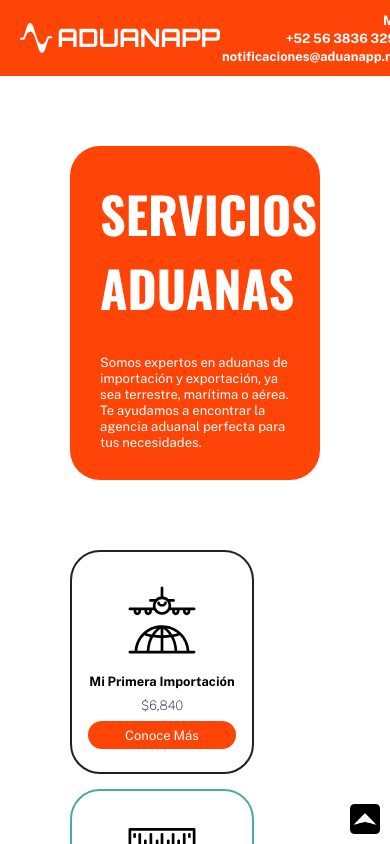
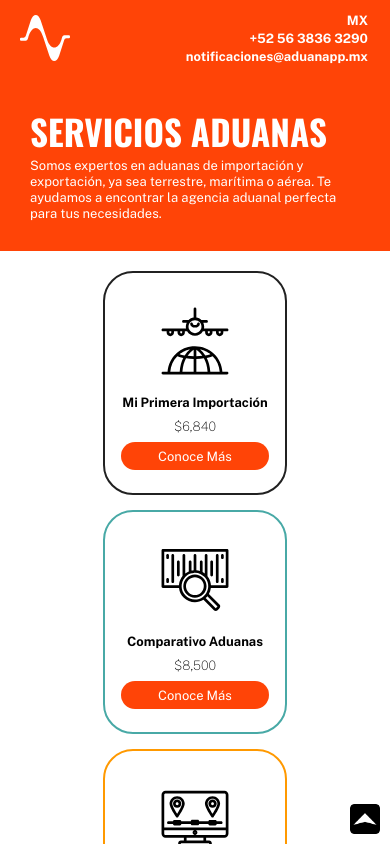
Before and after one commit to victorgallegosc/aduanappShop, a React (Vite) app: page / in a window 390 px wide. Shown: the top 844 px of the page. Built offline with nearby package versions, Linux system fonts and the light colour scheme.

Commit message:
Make ServicePacks Component responsive

```diff
--- a/src/assets/fonts/fonts.css
+++ b/src/assets/fonts/fonts.css
@@ -23,6 +23,18 @@
     font-style: normal;
 }
 
+@media (max-width: 480px) {
+    .font-title {
+        font-size: 35px;
+    }
+}
+
+@media (min-width: 481px) {
+    .font-title {
+        font-size: 45px;
+    }
+}
+
 .font-body {
     font-family: 'Public Sans Regular';
     font-size: 13px;
@@ -40,5 +52,4 @@
 
 .font-title {
     font-family: 'Oswald Bold';
-    font-size: 50px;
 }
--- a/src/components/AduanappServices/AduanappServices.module.css
+++ b/src/components/AduanappServices/AduanappServices.module.css
@@ -1,9 +1,12 @@
+@media (max-width: 768px) {
+    .titleContainer {
+        margin-bottom: 20px;
+    }
+}
+
 .titleBackground {
     background-color: #ff4407;
-    border-radius: 30px;
     height: fit-content;
-    max-width: 750px;
-    margin: 70px;
 }
 
 .title {
@@ -17,6 +20,7 @@
 .titleContainer {
     display: flex;
     flex-direction: column;
-    row-gap: 30px;
-    padding: 30px
+
+    padding: 30px;
+    margin-top: -1px;
 }
--- a/src/components/AduanappServices/ServicePacks/ServicePacks.module.css
+++ b/src/components/AduanappServices/ServicePacks/ServicePacks.module.css
@@ -1,6 +1,32 @@
+@media (max-width: 480px) {
+    .servicePacksContainer {
+        max-width: 90%;
+    }
+}
+
+@media (min-width: 481px) and (max-width: 650px) {
+    .servicePacksContainer {
+        max-width: 80%;
+    }
+}
+
+@media (min-width: 651px) {
+    .servicePacksContainer {
+        max-width: 90%;
+    }
+}
+
+@media (min-width: 1024px) {
+    .servicePacksContainer {
+        max-width: 840px;
+    }
+}
+
 .servicePacksContainer {
     display: grid;
     grid-template-columns: repeat(auto-fill, minmax(180px, 1fr));
     gap: 15px;
-    margin: 0px 70px 70px 70px;
+    justify-items: center;
+    align-items: center;
+    margin: auto;
 }
--- a/src/components/Header/Header.module.css
+++ b/src/components/Header/Header.module.css
@@ -1,3 +1,15 @@
+@media (max-width: 480px) {
+  .logo {
+      width: 50px;
+    }
+}
+
+@media (min-width: 481px) {
+  .logo {
+      width: 200px;
+    }
+}
+
 .header {
   display: flex;
   justify-content: space-between;
@@ -7,10 +19,6 @@
   color: #ffffff;
 }
 
-.logo {
-  width: 200px;
-}
-
 .contact {
   text-align: right;
 }
--- a/src/components/Header/index.tsx
+++ b/src/components/Header/index.tsx
@@ -1,11 +1,36 @@
-import React from "react";
+import React, { useEffect, useState } from "react";
 import styles from "./Header.module.css";
 import logo from "../../assets/logo-blanco.svg";
+import shortlogo from "../../assets/short-logo-blanco.svg"
 
 const Header: React.FC = () => {
+    const [isMobile, setIsMobile] = useState(false);
+
+    useEffect(() => {
+        const handleResize = () => {
+            setIsMobile(window.innerWidth <= 480);
+        };
+        handleResize();
+        window.addEventListener("resize", handleResize);
+        return () => {
+            window.removeEventListener("resize", handleResize);
+        };
+    }, []);
+
     return (
         <header className={styles.header}>
-            <img src={logo} alt="Aduanapp Logo" className={styles.logo}></img>
+            {isMobile ? (
+            <img
+                src={shortlogo}
+                alt="Aduanapp Logo"
+                className={styles.logo}
+            ></img>
+            ) :
+            <img
+                src={logo}
+                alt="Aduanapp Logo"
+                className={styles.logo}
+            ></img>}
             <div className={["font-body-bold", styles.contact].join(" ")}>
                 <p>MX</p>
                 <p>+52 56 3836 3290</p>
```
Also changed, not shown: src/assets/short-logo-blanco.svg (added).
